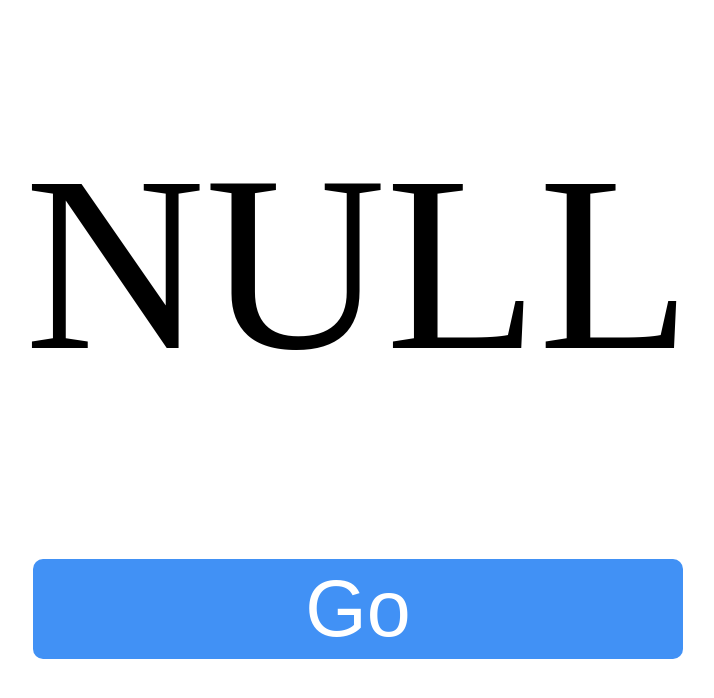
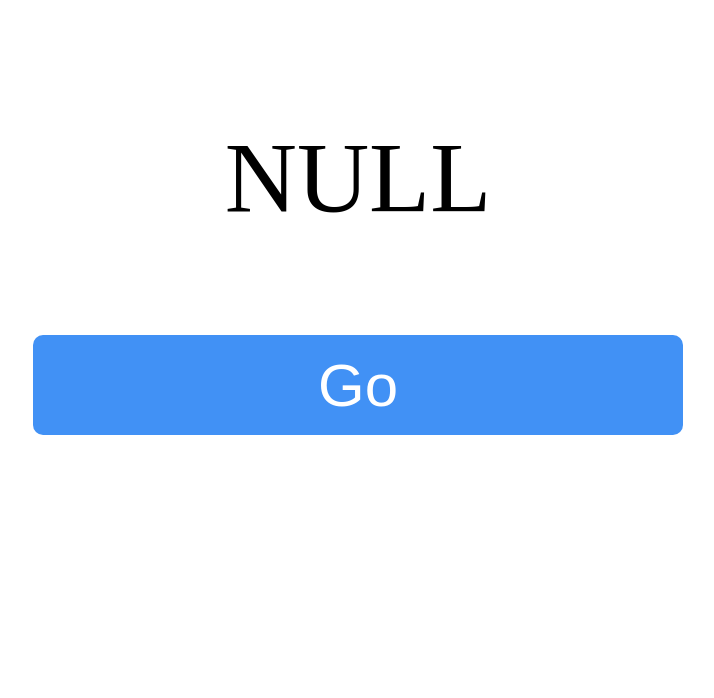
Before and after one commit to newmyd/Random, a plain HTML site: page index.html in a window 1280 px wide. Shown: the whole page, without its empty margins (282-996 px from the left). Drawn offline with Linux system fonts and the light colour scheme.

Commit message:
Update random.css

```diff
--- a/random.css
+++ b/random.css
@@ -1,14 +1,14 @@
 #time {
     margin-top: 120px;
     text-align: center;
-    font-size: 250px;
+    font-size: 100px;
 }
 
 #btn {
     margin-top: 100px;
     border-radius: 10px;
     text-align: center;
-    font-size: 79px;
+    font-size: 60px;
     width: 650px;
     height: 100px;
     display: inline-block;
@@ -18,6 +18,6 @@
 }
 
 #btn:hover {
-    font-size: 80px;
+    font-size: 60px;
     background-color: #5eb4ff;
 }
```
